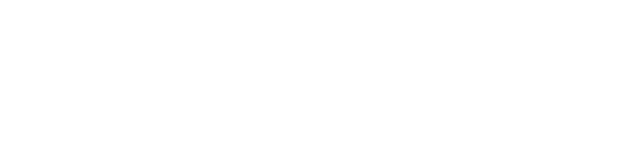
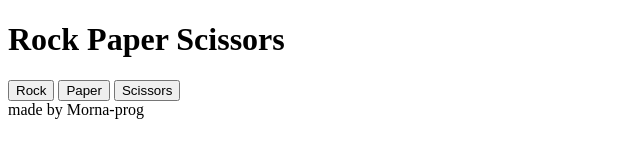
Before and after one commit to Morna-prog/rock-paper-scissors, a plain HTML site: page index.html in a window 1280 px wide. Shown: the whole page, without its empty margins (0-640 px from the left). Drawn offline with Linux system fonts and the light colour scheme.

Commit message:
moved a little the HTML

```diff
--- a/index.html
+++ b/index.html
@@ -7,6 +7,13 @@
     <title>Rock Paper Scissors</title>
 </head>
 <body>
+    <h1 class="title">Rock Paper Scissors</h1>
+    <button class="rock">Rock</button>
+    <button class="paper">Paper</button>
+    <button class="scissors" >Scissors</button>
+    <div class="result"></div>
+    <div class="credit">made by Morna-prog</div>
+
 
     <script src="scripts.js"></script>
 </body>
```
